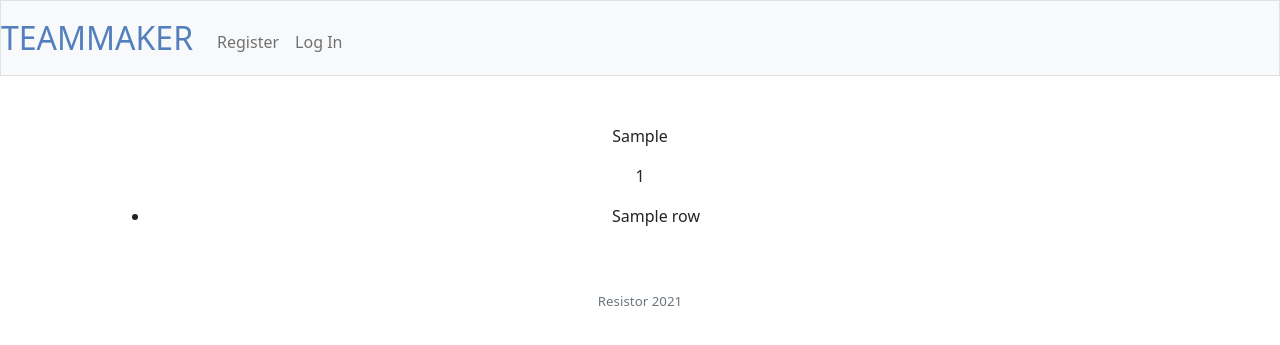
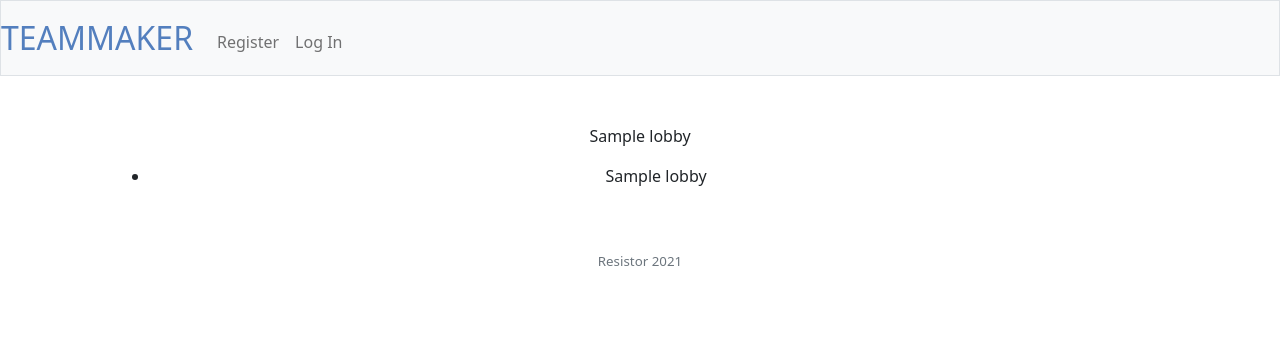
Before and after one commit to Resistor-git/teammaker, a Flask app: template templates/lobbies.html in a window 1280 px wide. Shown: the top 345 px of the page. Run offline with Flask 2, Linux system fonts and the light colour scheme; the template is opened without the code that fills it: most values are stand-ins (such as "Sample title", 1, 10 or a date in 2020).

Commit message:
1) added a dict representing all lobbies with users in them {game1:[user1,user2], game2:[user3,user4]} 2) changed lobbies.html to show the dict p.s. dict is needed to create html lists without repeating games' names

```diff
--- a/app.py
+++ b/app.py
@@ -134,20 +134,41 @@ def lobbies():
         # create "cursor" object
         cur = con.cursor()
 
+        # .fetchall returns a list, result of .execute; cursor object can also be iterated
+        all_lobbies_and_users = cur.execute("""
+                                            SELECT games.game, users.username
+                                            FROM games
+                                            JOIN lobbies ON games.id = lobbies.game_id
+                                            JOIN users ON users.id = lobbies.user_id
+                                            """).fetchall()
+
+        # dictionary with lists of all users sorted to corresponding games {game1 : [user1, user2], game2 : [user3, user4]}
+        users_in_lobbies_dict = {}
+        for row in all_lobbies_and_users:
+            if row[0] not in users_in_lobbies_dict.keys():
+                users_in_lobbies_dict[row[0]] = [row[1]]
+            else:
+                users_in_lobbies_dict[row[0]].append(row[1])
+
+        # games_ids = cur.execute("SELECT id FROM games").fetchall()
+        # print("mydebug", games_ids)
+        # for id in games_ids:
+        #     print("mydebug id=", id)
+        #     game_id = id[0]
+        #     print("mydebug game_id", game_id)
+        #     users_of_the_lobby = cur.execute("""
+        #                                     SELECT users.username
+        #                                     FROM users
+        #                                     WHERE users.id IN (SELECT lobbies.user_id FROM lobbies WHERE lobbies.game_id = :game_id)
+        #                                     """, {"game_id" : game_id}).fetchall()
+
         # test strings
         # lobby_id = cur.execute("SELECT id FROM lobbies")
         # lobby_users = cur.execute("SELECT user_id FROM lobbies")
         # print("MYDEBUG lobby_id type -", type(lobby_id))
 
-        # .fetchall returns a list, result of .execute; cursor object can also be iterated
-        all_lobbies_and_users = cur.execute("""SELECT games.game, users.username
-                            FROM games
-                            JOIN lobbies ON games.id = lobbies.game_id
-                            JOIN users ON users.id = lobbies.user_id
-                            """)#.fetchall()
-
-        # whecn should I con.close() ??? probably should just use "with ... as ..."
-        return render_template("/lobbies.html", all_lobbies_and_users = all_lobbies_and_users)
+        # when should I con.close() ??? probably should just use "with ... as ..."
+        return render_template("/lobbies.html", users_in_lobbies_dict= users_in_lobbies_dict)
 
 
 
--- a/templates/lobbies.html
+++ b/templates/lobbies.html
@@ -5,14 +5,26 @@
 {% endblock title %}
 
 {% block main%}
-    <p>{{ all_lobbies_and_users }}</p>
-    {% for row in all_lobbies_and_users %}
-        <!-- game's name (= lobby's name) -->
-        <p>{{ row[0] }}</p>
-         <!-- players' names -->
+
+    <!-- TODO: rewrite code to execute it clientside
+    js should take dict/list/cursor object [(game1, users), (game2, users)...] from server and manipulate it -->
+
+    {% for lobby in users_in_lobbies_dict %}
+        <p>{{ lobby }}</p>
         <ul>
-            <li>{{ row[1] }}</li>
+            <li>{{ users_in_lobbies_dict[lobby] }}</li>
         </ul>
     {% endfor %}
 
-    {% endblock main %}
+    <!-- <p>{{ all_lobbies_and_users }}</p>
+    {% for row in all_lobbies_and_users %} -->
+        <!-- game's name (= lobby's name) -->
+        <!-- <p>{{ row[0] }}</p> -->
+         <!-- players' names -->
+        <!-- <ul>
+            <li>{{ row[1] }}</li>
+        </ul>
+    {% endfor %} -->
+    <!-- <p>{{ users_of_the_lobby }}</p> -->
+
+{% endblock main %}
```
Also changed, not shown: dbpic.png (added).
